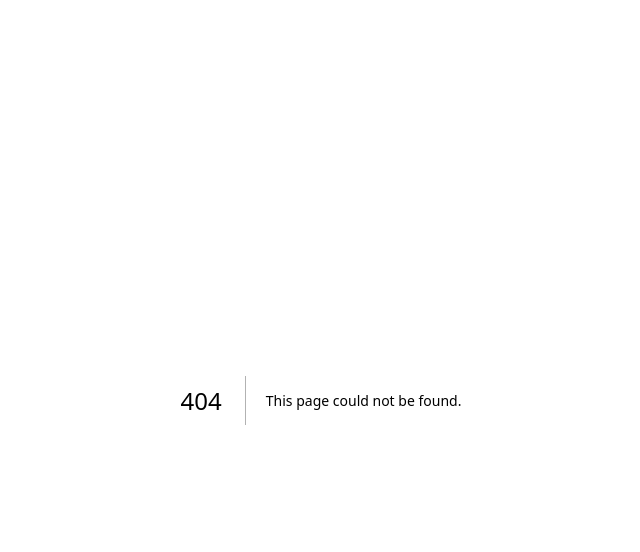
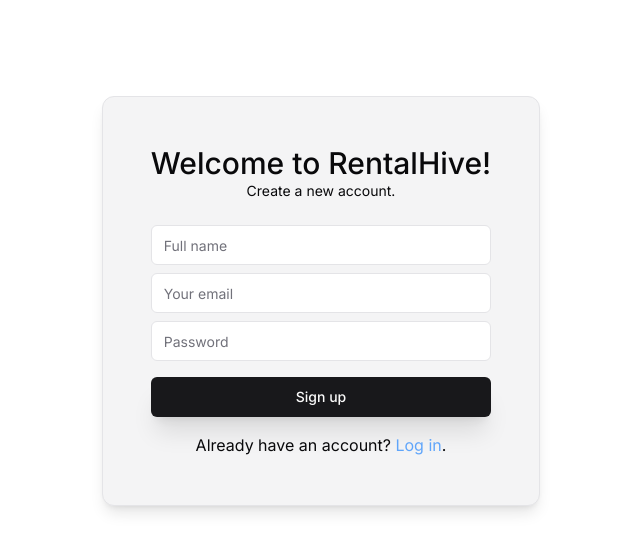
Before and after one commit to SattuSupari21/totality-frontend-challenge, a Next.js app: page /auth/signup in a window 1280 px wide. Before the commit this address had no page. Shown: the top 552 px of the page, without its empty margins (319-959 px from the left). Built offline with nearby package versions, Linux system fonts and the light colour scheme.

Commit message:
added auth pages

```diff
--- /dev/null
+++ b/app/auth/login/page.tsx
@@ -0,0 +1,53 @@
+"use client";
+
+import { Button } from "@/components/ui/button";
+import { Input } from "@/components/ui/input";
+import Link from "next/link";
+import { useState } from "react";
+
+export default function Login() {
+  const [email, setEmail] = useState("");
+  const [password, setPassword] = useState("");
+
+  const [showError, setShowError] = useState(false);
+
+  return (
+    <main className="flex items-center justify-center">
+      <div className="max-[660px]:h-screen max-[660px]:w-screen max-[660px]:rounded-none max-[660px]:p-2 max-[660px]:m-0 flex flex-col gap-4 border p-12 mt-24 rounded-xl bg-accent shadow-xl">
+        <div className="flex flex-col gap-4 my-auto">
+          <div className="flex flex-col mb-2">
+            <span className="text-3xl font-medium text-center">
+              Welcome to RentalHive!
+            </span>
+            <span className="text-sm text-center">Log in to your account.</span>
+          </div>
+          <div className="flex flex-col gap-2">
+            <Input
+              placeholder="Your email"
+              className="focus:border-none"
+              onChange={(e) => setEmail(e.target.value)}
+            />
+            <Input
+              placeholder="Password"
+              className="focus:border-none"
+              onChange={(e) => setPassword(e.target.value)}
+            />
+          </div>
+          {showError && (
+            <span className="text-red-500 text-center">
+              Invalid Email or Password!
+            </span>
+          )}
+          <Button className="shadow-xl">Login</Button>
+          <span className="mx-auto">
+            Dont have an account? Create a{" "}
+            <Link href={"/auth/signup"} className="text-blue-400">
+              new account
+            </Link>
+            .
+          </span>
+        </div>
+      </div>
+    </main>
+  );
+}
--- /dev/null
+++ b/app/auth/signup/page.tsx
@@ -0,0 +1,55 @@
+"use client";
+
+import { Button } from "@/components/ui/button";
+import { Input } from "@/components/ui/input";
+import Link from "next/link";
+import { useState } from "react";
+
+export default function Signup() {
+  const [email, setEmail] = useState("");
+  const [password, setPassword] = useState("");
+  const [username, setUsername] = useState("");
+
+  const [showError, setShowError] = useState(false);
+
+  return (
+    <main className="flex items-center justify-center">
+      <div className="max-[660px]:h-screen max-[660px]:w-screen max-[660px]:rounded-none max-[660px]:p-2 max-[660px]:m-0 flex flex-col gap-4 border p-12 mt-24 rounded-xl bg-accent shadow-lg">
+        <div className="flex flex-col gap-4 my-auto">
+          <div className="flex flex-col mb-2">
+            <span className="text-3xl font-medium text-center">
+              Welcome to RentalHive!
+            </span>
+            <span className="text-sm text-center">Create a new account.</span>
+          </div>
+          <div className="flex flex-col gap-2">
+            <Input
+              type="text"
+              placeholder="Full name"
+              className="focus:border-none"
+              onChange={(e) => setUsername(e.target.value)}
+            />
+            <Input
+              placeholder="Your email"
+              className="focus:border-none"
+              onChange={(e) => setEmail(e.target.value)}
+            />
+            <Input
+              placeholder="Password"
+              className="focus:border-none"
+              onChange={(e) => setPassword(e.target.value)}
+            />
+          </div>
+          <Button className="shadow-xl">Sign up</Button>
+          <span className="m-auto">
+            Already have an account?{" "}
+            <Link href={"/auth/login"} className="text-blue-400">
+              Log in
+            </Link>
+            .
+          </span>
+        </div>
+      </div>
+    </main>
+  );
+}
--- a/app/constants.ts
+++ b/app/constants.ts
@@ -1,4 +1,4 @@
-import { Property } from "./types/property-type";
+import { Property } from "../types/property-type";
 
 export const properties: Property[] = [
   {
--- a/components/header.tsx
+++ b/components/header.tsx
@@ -71,8 +71,12 @@
           </NavigationMenuList>
         </NavigationMenu>
         <div className="ml-auto flex gap-2">
-          <Button variant="outline">Sign in</Button>
-          <Button>Sign Up</Button>
+          <Link href="/auth/login">
+            <Button variant="outline">Log In</Button>
+          </Link>
+          <Link href="/auth/signup">
+            <Button>Sign Up</Button>
+          </Link>
           <ThemeModeToggle />
         </div>
       </header>
```
Also changed, not shown: types/property-type.ts (renamed from app/types/property-type.ts).
